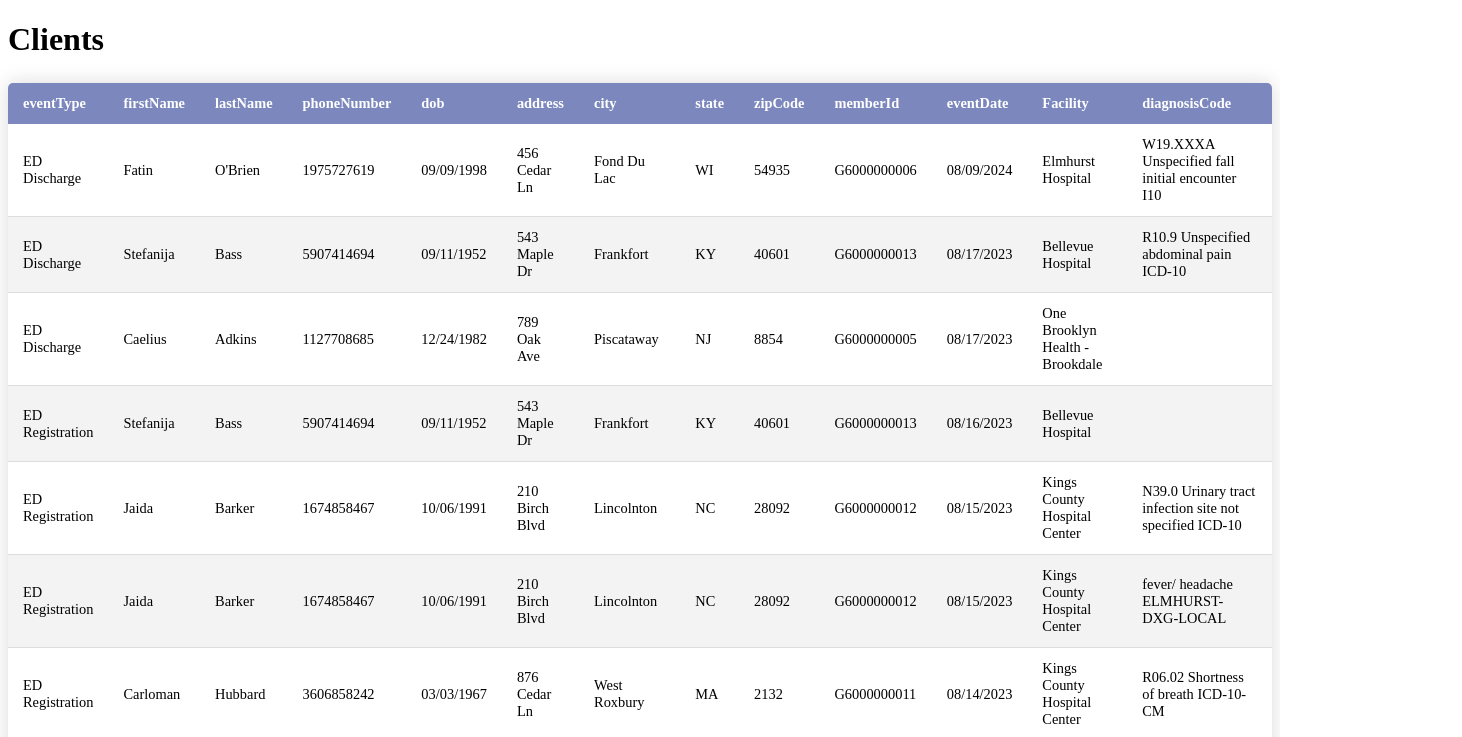
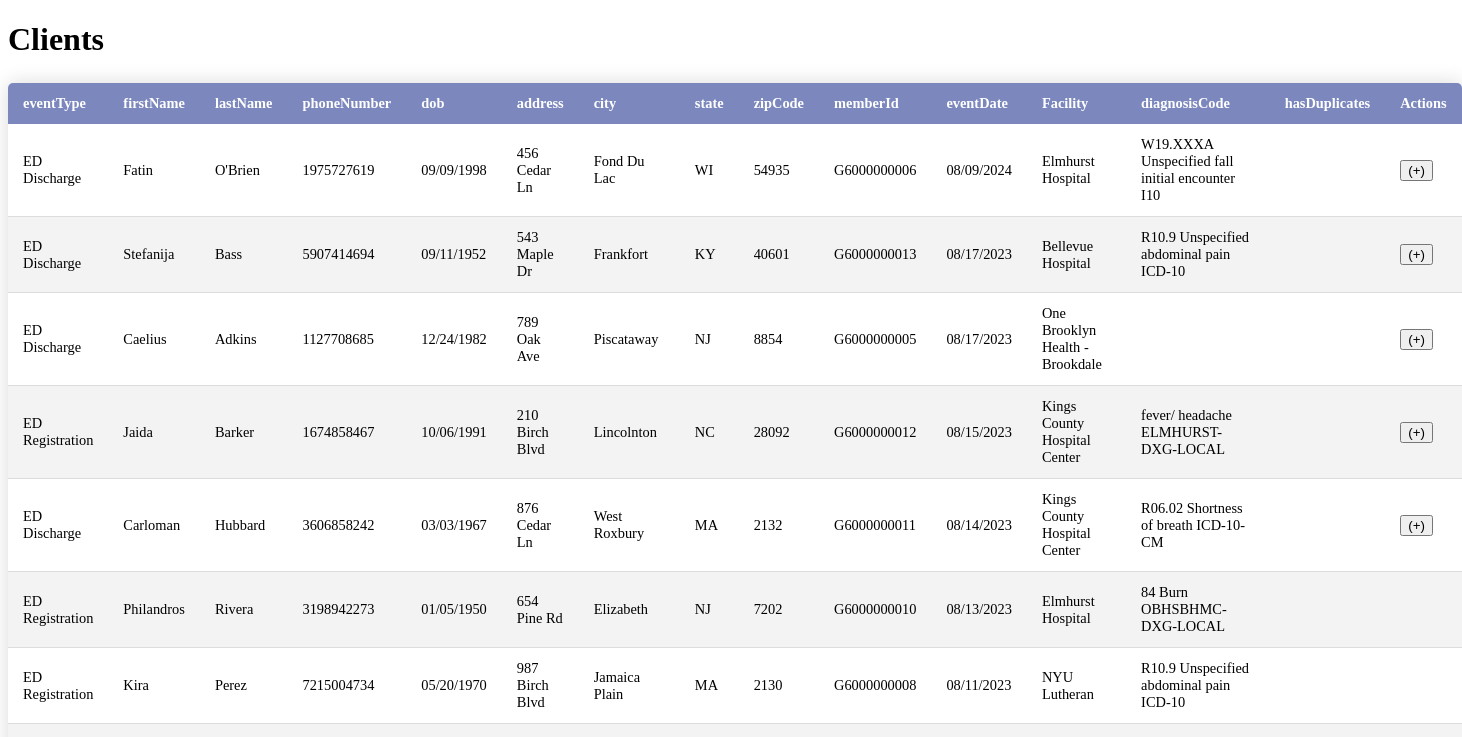
Before and after one commit to Blast61/cd, a React (Vite) app: page / in a window 1280 px wide. Shown: the top 737 px of the page, 1462 px wide, since content can reach past the window. Built offline with nearby package versions, Linux system fonts and the light colour scheme.

Commit message:
grouping and collapse feature added

```diff
--- a/src/App.jsx
+++ b/src/App.jsx
@@ -1,6 +1,6 @@
 import React, { useState } from "react";
 import { createRoot } from "react-dom/client";
-import CsvFetcher from "./ClientFetch";
+import CsvFetcher from "./CsvFetcher";
 // import { QueryClient, QueryClientProvider } from "@tanstack/react-query";
 // import Client from "./Client";
 
--- a/src/ClientFetch.jsx
+++ /dev/null
@@ -1,59 +0,0 @@
-import { useEffect, useState } from "react";
-import Papa from "papaparse";
-
-const CsvFetcher = () => {
-  const [csvData, setCsvData] = useState([]);
-
-  useEffect(() => {
-    const fetchCsvData = async () => {
-      try {
-        const response = await fetch("/adt-events.csv");
-        const text = await response.text();
-
-        Papa.parse(text, {
-          header: true,
-          dynamicTyping: true,
-          complete: (results) => {
-            //sort data in reverse chronological order based on eventData
-            const sortedData = results.data.sort(
-              (a, b) => new Date(b.eventDate) - new Date(a.eventDate),
-            );
-            setCsvData(sortedData);
-          },
-          error: (error) => {
-            console.error("Error parsing CSV data:", error.message);
-          },
-        });
-      } catch (error) {
-        console.error("Error fetching CSV data:", error);
-      }
-    };
-    fetchCsvData();
-  }, []);
-  return (
-    <div>
-      <h1 className="page-title">Clients</h1>
-      <table className="content-table">
-        <thead>
-          <tr>
-            {csvData.length > 0 &&
-              Object.keys(csvData[0]).map((header, index) => (
-                <th key={index}>{header}</th>
-              ))}
-          </tr>
-        </thead>
-        <tbody>
-          {csvData.map((row, rowIndex) => (
-            <tr key={rowIndex}>
-              {Object.values(row).map((value, columnIndex) => (
-                <td key={columnIndex}>{value}</td>
-              ))}
-            </tr>
-          ))}
-        </tbody>
-      </table>
-    </div>
-  );
-};
-
-export default CsvFetcher;
--- /dev/null
+++ b/src/CsvFetcher.jsx
@@ -0,0 +1,125 @@
+import { Fragment, useEffect, useState } from "react";
+import Papa from "papaparse";
+import { groupBy } from "./utils/group";
+
+const CsvFetcher = () => {
+  const [csvData, setCsvData] = useState([]);
+
+  useEffect(() => {
+    const fetchCsvData = async () => {
+      try {
+        const response = await fetch("/resources/adt-events.csv");
+        const text = await response.text();
+
+        Papa.parse(text, {
+          header: true,
+          dynamicTyping: true,
+          complete: (results) => {
+            //sort data in reverse chronological order based on eventData
+            const sortedData = results.data.sort(
+              (a, b) => new Date(b.eventDate) - new Date(a.eventDate),
+            );
+            //group data based on first/last name
+            const groupedData = groupBy(
+              sortedData,
+              (row) => `${row.firstName}_${row.lastName}`,
+            );
+
+            //Ensure the most recent event for each person is displayed in case of altering dates of the duplicates
+            const reducedData = Object.values(groupedData).map((group) =>
+              group.reduce((prev, current) =>
+                new Date(prev.eventDate) > new Date(current.eventDate)
+                  ? prev
+                  : current,
+              ),
+            );
+
+            //Add an indicator to id rows with duplicates
+            const clientDuplicates = reducedData.map((row) => ({
+              ...row,
+              hasDuplicates:
+                groupBy(
+                  sortedData,
+                  (item) => `${item.firstName}_${item.lastName}`,
+                )[`${row.firstName}_${row.lastName}`]?.length > 1,
+            }));
+
+            setCsvData(clientDuplicates);
+          },
+          error: (error) => {
+            console.error("Error parsing CSV data:", error.message);
+          },
+        });
+      } catch (error) {
+        console.error("Error fetching CSV data:", error);
+      }
+    };
+    fetchCsvData();
+  }, []);
+
+  const toggleRow = (nameKey) => {
+    setCsvData((prevData) =>
+      prevData.map((row) =>
+        `${row.firstName}_${row.lastName}` === nameKey
+          ? { ...row, expanded: !row.expanded }
+          : row,
+      ),
+    );
+  };
+
+  return (
+    <div>
+      <h1 className="page-title">Clients</h1>
+      <table className="content-table">
+        <thead>
+          <tr>
+            {csvData.length > 0 &&
+              Object.keys(csvData[0]).map((header, index) => (
+                <th key={index}>{header}</th>
+              ))}
+            <th>Actions</th>
+          </tr>
+        </thead>
+        <tbody>
+          {csvData.map((row, rowIndex) => (
+            <Fragment key={rowIndex}>
+              <tr>
+                {Object.values(row).map((value, columnIndex) => (
+                  <td key={columnIndex}>{value}</td>
+                ))}
+                <td>
+                  {row.hasDuplicates && (
+                    <button
+                      onClick={() =>
+                        toggleRow(`${row.firstName}_${row.lastName}`)
+                      }
+                    >
+                      {row.expanded ? "(-)" : "(+)"}
+                    </button>
+                  )}
+                </td>
+              </tr>
+              {row.expanded &&
+                csvData
+                  .filter(
+                    (subRow) =>
+                      `${subRow.firstName}_${subRow.lastName}` ===
+                      `${row.firstName}_${row.lastName}`,
+                  )
+                  .map((subRow, subRowIndex) => (
+                    <tr key={`sub_${subRowIndex}`}>
+                      {Object.values(subRow).map((value, columnIndex) => (
+                        <td key={columnIndex}>{value}</td>
+                      ))}
+                      <td></td>
+                    </tr>
+                  ))}
+            </Fragment>
+          ))}
+        </tbody>
+      </table>
+    </div>
+  );
+};
+
+export default CsvFetcher;
```
Also changed, not shown: src/resources/adt-events.csv (renamed from src/adt-events.csv).
